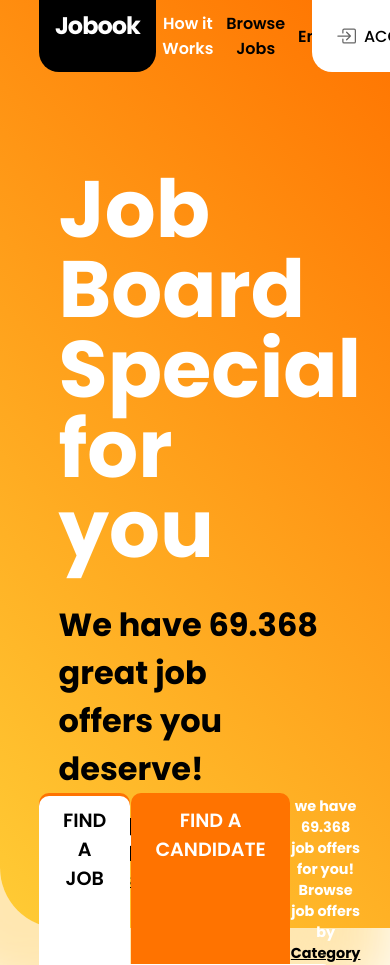
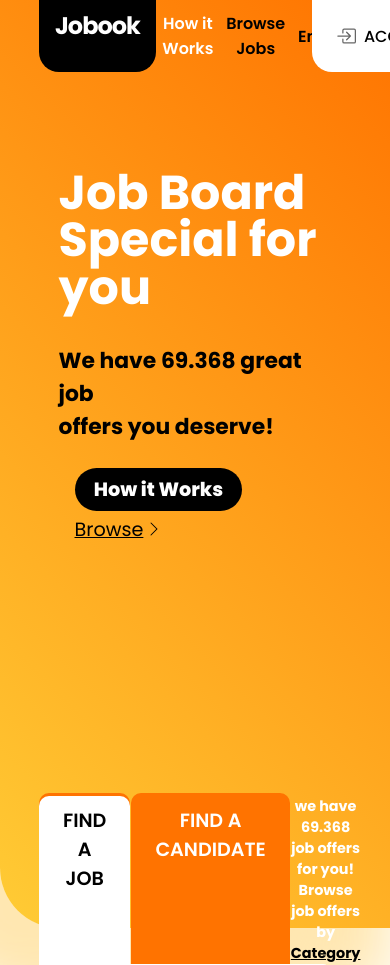
Before and after one commit to marzouk2002/Mockup-2, a PHP site: page / in a window 390 px wide; the page is wider, and only the part inside the window is pictured. Shown: the top 965 px of that part. Run offline with PHP 8.4, Linux system fonts and the light colour scheme.

Commit message:
responsive font size

```diff
--- a/style.css
+++ b/style.css
@@ -113,15 +113,15 @@ main {
 }
 
 main h1 {
-  font-size: 5rem;
+  font-size: calc(2rem + 4vw);
   color: white;
-  line-height: 5rem;
+  line-height: calc(2rem + 4vw);
   margin-bottom: 2rem;
   text-align: left;
 }
 
 main h3 {
-  font-size: 2rem;
+  font-size: calc(1rem + 1.5vw);
   text-align: left;
 }
 
@@ -136,6 +136,7 @@ main h3 {
 
 .check {
   color: black;
+  display: inline;
 }
 
 .check svg {
```
